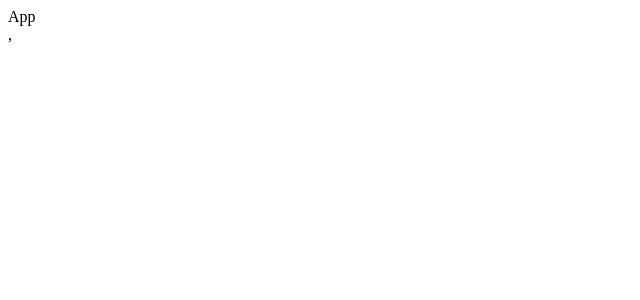
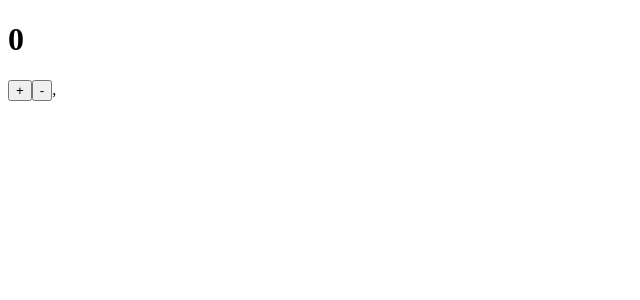
Before and after one commit to Hrisshhii/zustand-practice, a React (Vite) app in the folder redux-demo/: page / in a window 1280 px wide. Shown: the top 300 px of the page, without its empty margins (0-640 px from the left). Built offline with nearby package versions, Linux system fonts and the light colour scheme.

Commit message:
Exporting type and using useSelector and useDispatch

```diff
--- a/redux-demo/src/App.tsx
+++ b/redux-demo/src/App.tsx
@@ -1,8 +1,20 @@
+import type { RootState } from "./app/store";
+import { useDispatch, useSelector } from "react-redux";
+import {increment,decrement} from "./app/features/counter/counterSlice.ts";
+// useSelector allows us to read data from redux store.
+// // useDispatch allows us to change the state in your Redux store from react component.
 
 const App = () => {
+  const count = useSelector((state:RootState)=>state.counter.value);
+  const dispatch = useDispatch();
+
   return (
-    <div>App</div>
-  )
-}
+    <>
+      <h1>{count}</h1>
+      <button onClick={() => dispatch(increment())}>+</button>
+      <button onClick={() => dispatch(decrement())}>-</button>
+    </>
+  );
+};
 
-export default App
+export default App;
--- a/redux-demo/src/app/store.ts
+++ b/redux-demo/src/app/store.ts
@@ -1,9 +1,12 @@
 import {configureStore} from '@reduxjs/toolkit';
-import { counterSlicer } from './features/counter/counterSlice';
+import counterReducer from './features/counter/counterSlice';
 // configureStore Sets up a Redux store in a single function call.
 
 export const store=configureStore({
   reducer:{
-    counter: counterSlicer.reducer,
+    counter: counterReducer,
   },
 });
+
+// exporting types
+export type RootState = ReturnType<typeof store.getState>;
```
